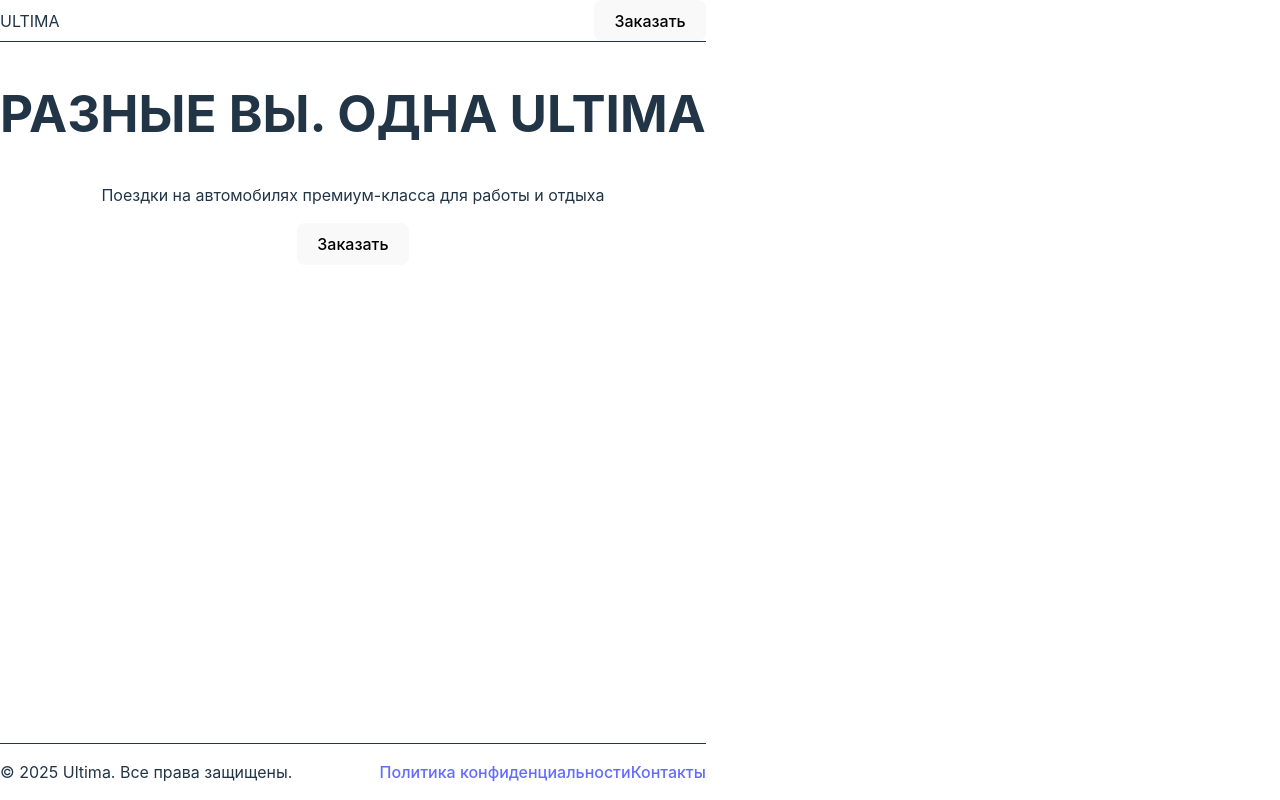
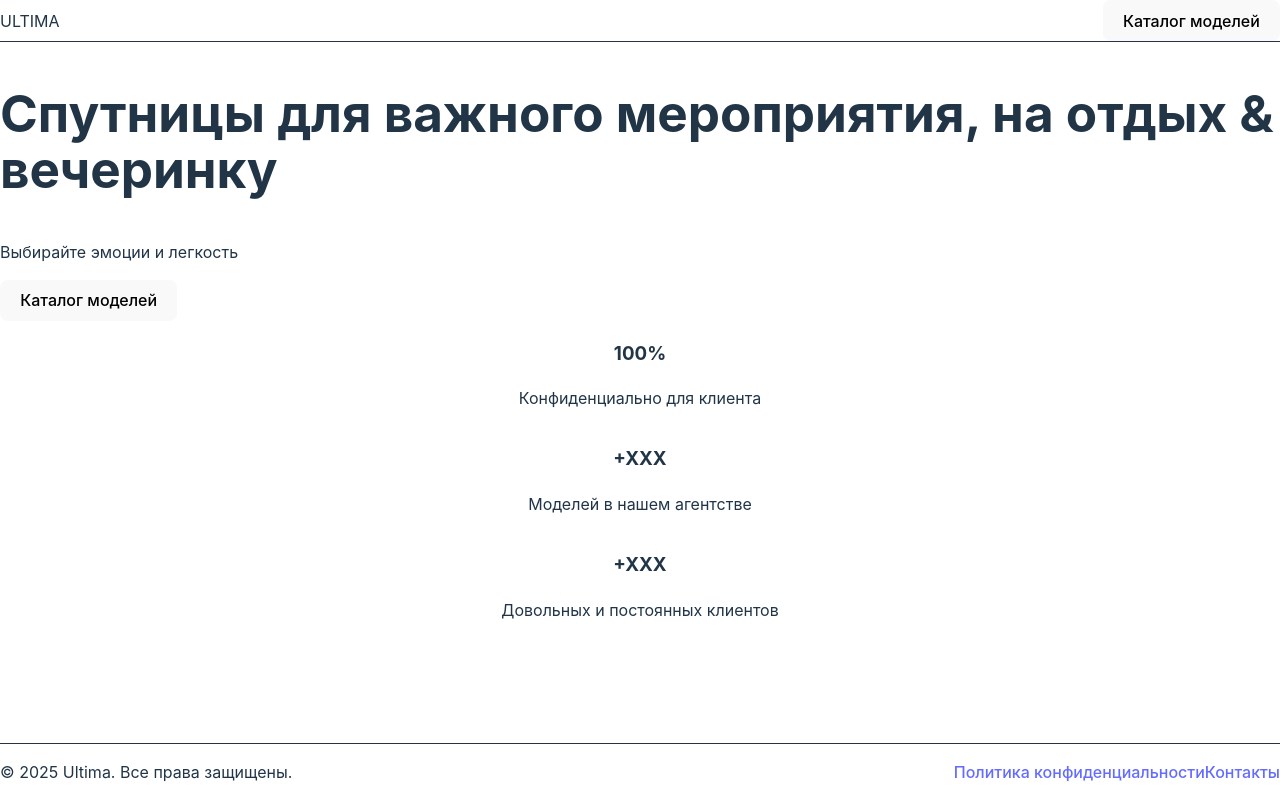
Before and after one commit to q865/EscortHub, a React (Vite) app in the folder webapp/: page / in a window 1280 px wide. Built offline with nearby package versions, Linux system fonts and the light colour scheme.

Commit message:
refactor: Adapt layout to light theme based on PDF mockup

```diff
--- a/webapp/src/App.tsx
+++ b/webapp/src/App.tsx
@@ -1,13 +1,15 @@
 import { Header } from './components/header/Header';
 import { Hero } from './components/hero/Hero';
+import { Stats } from './components/Stats';
 import { Footer } from './components/footer/Footer';
 
 function App() {
   return (
-    <div className="bg-black text-white min-h-screen flex flex-col">
+    <div className="bg-white text-gray-900 min-h-screen flex flex-col">
       <Header />
       <main className="flex-grow">
         <Hero />
+        <Stats />
       </main>
       <Footer />
     </div>
--- /dev/null
+++ b/webapp/src/components/Stats.tsx
@@ -0,0 +1,25 @@
+interface StatItemProps {
+  value: string;
+  description: string;
+}
+
+const StatItem = ({ value, description }: StatItemProps) => (
+  <div className="text-center">
+    <h3 className="text-4xl font-bold text-gray-900">{value}</h3>
+    <p className="text-gray-600 mt-2">{description}</p>
+  </div>
+);
+
+export const Stats = () => {
+  return (
+    <section className="py-12 bg-white">
+      <div className="container mx-auto px-4">
+        <div className="grid grid-cols-1 md:grid-cols-3 gap-8">
+          <StatItem value="100%" description="Конфиденциально для клиента" />
+          <StatItem value="+XXX" description="Моделей в нашем агентстве" />
+          <StatItem value="+XXX" description="Довольных и постоянных клиентов" />
+        </div>
+      </div>
+    </section>
+  );
+};
--- a/webapp/src/components/footer/Footer.tsx
+++ b/webapp/src/components/footer/Footer.tsx
@@ -1,11 +1,11 @@
 export const Footer = () => {
   return (
-    <footer className="bg-black text-gray-400 py-6 px-8 border-t border-gray-800">
+    <footer className="bg-gray-50 text-gray-600 py-6 px-8 border-t border-gray-200">
       <div className="container mx-auto flex justify-between items-center">
         <p>&copy; {new Date().getFullYear()} Ultima. Все права защищены.</p>
         <div className="flex space-x-6">
-          <a href="#" className="hover:text-white transition-colors">Политика конфиденциальности</a>
-          <a href="#" className="hover:text-white transition-colors">Контакты</a>
+          <a href="#" className="hover:text-gray-900 transition-colors">Политика конфиденциальности</a>
+          <a href="#" className="hover:text-gray-900 transition-colors">Контакты</a>
         </div>
       </div>
     </footer>
--- a/webapp/src/components/header/Header.tsx
+++ b/webapp/src/components/header/Header.tsx
@@ -1,6 +1,6 @@
 export const Header = () => {
   return (
-    <header className="bg-black text-white py-4 px-8 border-b border-gray-800">
+    <header className="bg-white text-gray-900 py-4 px-8 border-b border-gray-200">
       <div className="container mx-auto flex justify-between items-center">
         {/* Logo */}
         <div className="text-2xl font-bold tracking-wider">
@@ -8,15 +8,15 @@ export const Header = () => {
         </div>
 
         {/* Navigation */}
-        <nav className="hidden md:flex space-x-8">
-          <a href="#" className="hover:text-gray-400 transition-colors">Классы</a>
-          <a href="#" className="hover:text-gray-400 transition-colors">Сервис</a>
-          <a href="#" className="hover:text-gray-400 transition-colors">Города</a>
+        <nav className="hidden md:flex space-x-8 text-gray-600">
+          <a href="#" className="hover:text-gray-900 transition-colors">Классы</a>
+          <a href="#" className="hover:text-gray-900 transition-colors">Сервис</a>
+          <a href="#" className="hover:text-gray-900 transition-colors">Города</a>
         </nav>
 
         {/* CTA Button */}
-        <button className="bg-yellow-500 text-black font-bold py-2 px-6 rounded hover:bg-yellow-600 transition-colors">
-          Заказать
+        <button className="border border-gray-900 text-gray-900 font-bold py-2 px-6 rounded hover:bg-gray-100 transition-colors">
+          Каталог моделей
         </button>
       </div>
     </header>
--- a/webapp/src/components/hero/Hero.tsx
+++ b/webapp/src/components/hero/Hero.tsx
@@ -1,15 +1,15 @@
 export const Hero = () => {
   return (
-    <section className="text-center py-20 sm:py-32">
+    <section className="text-left py-20 sm:py-32 bg-white">
       <div className="container mx-auto px-4">
-        <h1 className="text-4xl sm:text-6xl md:text-7xl font-bold tracking-tighter uppercase mb-4">
-          Разные вы. Одна Ultima
+        <h1 className="text-4xl sm:text-5xl md:text-6xl font-bold text-gray-900 mb-4 max-w-2xl">
+          Спутницы для важного мероприятия, на отдых & вечеринку
         </h1>
-        <p className="text-lg sm:text-xl text-gray-400 max-w-2xl mx-auto mb-8">
-          Поездки на автомобилях премиум-класса для работы и отдыха
+        <p className="text-lg sm:text-xl text-gray-600 max-w-2xl mx-auto mb-8 ml-0">
+          Выбирайте эмоции и легкость
         </p>
-        <button className="bg-yellow-500 text-black font-bold py-4 px-10 rounded hover:bg-yellow-600 transition-colors text-lg">
-          Заказать
+        <button className="border border-gray-900 text-gray-900 font-bold py-3 px-8 rounded hover:bg-gray-100 transition-colors text-lg">
+          Каталог моделей
         </button>
       </div>
     </section>
```
